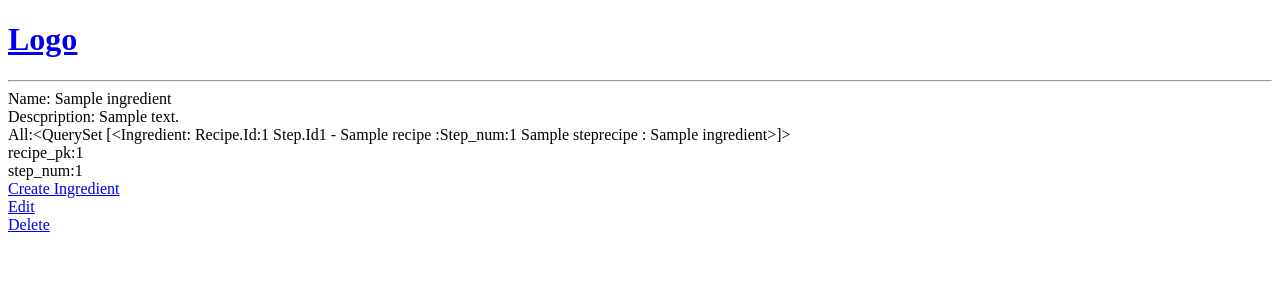
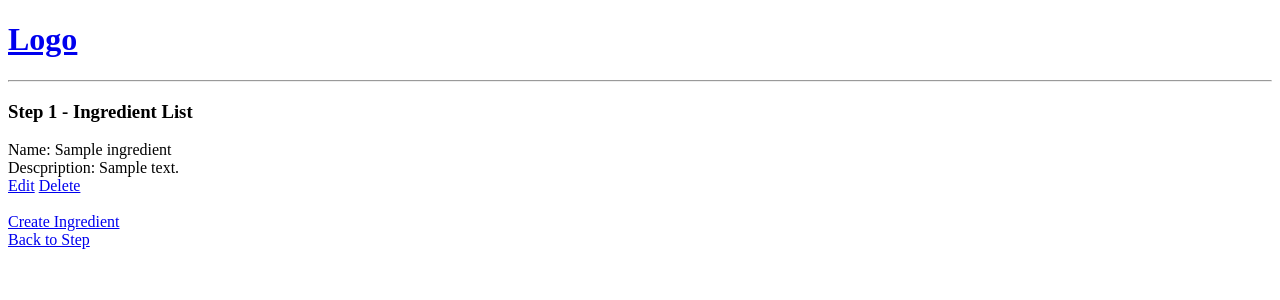
Before and after one commit to fboomax/recipeCrud, a Django app: page /recipe/1/steplist/1/ingredients in a window 1280 px wide. Shown: the top 300 px of the page. Run offline with Django 3.2, Linux system fonts and the light colour scheme; tables that the repository leaves empty hold one stand-in row (values such as "Sample post").

Commit message:
View functions changed to class (#7)
* change Home Recipe and CreateRecipe to class

* UpdateRecipe to class

* RecipeView DeleteRecipe StepRecipe IngredientList to class

* draft for UpdateIngredinet CreateIngredient classes

* UpdateIngredient to class

* CreateIngredient class ok

* DeleteIngredient into class

* all views to class and work

* erase comments and reformat the code

```diff
--- a/base/templates/base/delete_ingredient.html
+++ b/base/templates/base/delete_ingredient.html
@@ -4,7 +4,7 @@
 
         <form method="POST"action="" >
             {% csrf_token %}
-            <p>Are you sure you want to delete "{{ obj }}" ?</p>
+            <p>Are you sure you want to delete "{{ ingredient.name }}" ?</p>
             <a href="{{request.META.HTTP_REFERER}}">Go Back</a>
             <input type="submit" value="Confirm"/>
 
--- a/base/templates/base/ingredientlist.html
+++ b/base/templates/base/ingredientlist.html
@@ -1,6 +1,6 @@
 {% extends 'main.html' %}
     {% block content %}
-
+        <h3>Step {{ step_num }} - Ingredient List </h3>
         {% for ingredient in page_obj %}
             <pre>Name:{{ingredient.name}}</pre>
             <pre>Descpription:{{ingredient.description}}</pre>
@@ -10,22 +10,22 @@
             {% for ingredient in ingredients %}
                 <div>Name: {{ingredient.name}}</div>
                 <div>Descpription: {{ingredient.description}}</div>
+                <div>
+                    <a href="/recipe/{{ recipe_pk }}/steplist/{{ step_num }}/ingredients/{{ ingredient.id }}/update/">Edit</a>
+                    <a href="/recipe/{{ recipe_pk }}/steplist/{{ step_num }}/ingredients/{{ ingredient.id }}/delete/">Delete</a>
+                </div>
+                <br>
             {% endfor %}
 
         </div>
-        <div>All:{{ingredients}}</div>
-        <div>recipe_pk:{{recipe_pk}}</div>
-        <div>step_num:{{step_num}}</div>
 
         <div>
             <a href="/recipe/{{ recipe_pk }}/steplist/{{ step_num }}/ingredients/create-iningredients/">Create Ingredient</a>
         </div>
         <div>
-            <a href="/recipe/{{ recipe_pk }}/steplist/{{ step_num }}/ingredients/update-iningredients/">Edit</a>
-        </div>
-        <div>
-            <a href="/recipe/{{ recipe_pk }}/steplist/{{ step_num }}/ingredients/delete-iningredients/">Delete</a>
+            <a href="/recipe/{{ recipe_pk }}/steplist/">Back to Step</a>
         </div>
 
 
+
     {% endblock %}
--- a/base/templates/base/recipe.html
+++ b/base/templates/base/recipe.html
@@ -16,7 +16,7 @@
             <h3>Name: {{ selectedRecipe.name }}</h3>
             <h3>Category: {{ selectedRecipe.category }}</h3>
             <h3>Difficulty: {{ selectedRecipe.difficulty }}</h3>
-            <h3>Steps: {{ selectedRecipe.steps }}</h3>
+            <h3>Steps: {{ selectedRecipe.steprecipe_set.count }}</h3>
             <h3>Duration: {{ selectedRecipe.duration }}</h3>
             <img src={{ selectedRecipe.image.url }} width="250" height="250">
             <h3>Updated: {{ selectedRecipe.updated }}</h3>
@@ -27,7 +27,7 @@
         </div>
         <div>
 {#             <a href="/recipe/{{ selectedRecipe.id }}/steps-recipe/">Go Step Recipe</a>#}
-             <a href="/recipe/{{ selectedRecipe.id }}/steplist/{{ 1 }}">Go Step Recipe</a>
+             <a href="/recipe/{{ selectedRecipe.id }}/steplist/">Go to Step List</a>
         </div>
         <div>
             <a href="{{ request.META.HTTP_REFERER }}">Go Back</a>
--- a/base/urls.py
+++ b/base/urls.py
@@ -3,25 +3,21 @@ from django.urls import path
 from . import views
 
 urlpatterns = [
-    path('', views.home, name='home'),
-    path('recipes/', views.recipes, name='recipes'),
-    path('recipe/<str:pk>/', views.recipe, name='recipe'),
-    path('create-recipe/', views.createRecipe, name='create-recipe'),
-    path('update-recipe/<str:pk>', views.updateRecipe, name='update-recipe'),
-    path('delete-recipe/<str:pk>', views.deleteRecipe, name='delete-recipe'),
-
-    # path('recipe/<str:recipe_pk>/steps-recipe/', views.stepsRecipe, name='steps-recipe'),
-    # path('recipe/<str:recipe_pk>/steps-recipe/<str:step_pk>/', views.eachStepRecipe, name='step-recipe'),
-    # path('recipe/<str:recipe_pk>/steplist/', views.listingStepRecipe, name='steplist'),
-    path('recipe/<str:recipe_pk>/steplist/<int:step_pk>/', views.listingStepRecipe, name='step-list'),
-    path('recipe/<str:recipe_pk>/update-step/<int:step_num>/', views.updateStep, name='update-step'),
-    path('recipe/<str:recipe_pk>/create-step/', views.createStep, name='create-step'),
-    path('recipe/<str:recipe_pk>/delete-step/<int:step_num>/', views.deleteStep, name='delete-step'),
-    path('recipe/<str:recipe_pk>/steplist/<int:step_num>/ingredients', views.listingIngrdient, name='ingredient-list'),
-    path('recipe/<str:recipe_pk>/steplist/<int:step_num>/ingredients/update-iningredients/', views.updateIngredient,
+    path('', views.HomeView.as_view(), name='home'),
+    path('recipes/', views.RecipeListView.as_view(), name='recipes'),
+    path('recipe/<str:recipe_pk>/', views.RecipeView.as_view(), name='recipe'),
+    path('create-recipe/', views.CreateRecipeView.as_view(), name='create-recipe'),
+    path('update-recipe/<str:pk>', views.UpdateRecipeView.as_view(), name='update-recipe'),
+    path('delete-recipe/<str:pk>', views.DeleteRecipeView.as_view(), name='delete-recipe'),
+    path('recipe/<str:recipe_pk>/steplist/', views.StepRecipeListView.as_view(), name='step-list'),
+    path('recipe/<str:recipe_pk>/update-step/<int:step_pk>/', views.UpdateStep.as_view(), name='update-step'),
+    path('recipe/<str:recipe_pk>/create-step/', views.CreateStep.as_view(), name='create-step'),
+    path('recipe/<str:recipe_pk>/delete-step/<int:step_pk>/', views.DeleteStep.as_view(), name='delete-step'),
+    path('recipe/<str:recipe_pk>/steplist/<int:step_num>/ingredients', views.IngredientListView.as_view(), name='ingredient-list'),
+    path('recipe/<str:recipe_pk>/steplist/<int:step_num>/ingredients/<int:ingredient_pk>/update/', views.UpdateIngredient.as_view(),
          name='update-ingredient'),
-    path('recipe/<str:recipe_pk>/steplist/<int:step_num>/ingredients/delete-iningredients/', views.deleteIngredient,
+    path('recipe/<str:recipe_pk>/steplist/<int:step_num>/ingredients/<int:ingredient_pk>/delete/', views.DeleteIngredient.as_view(),
          name='delete-ingredient'),
-    path('recipe/<str:recipe_pk>/steplist/<int:step_num>/ingredients/create-iningredients/', views.createIngredient,
+    path('recipe/<str:recipe_pk>/steplist/<int:step_num>/ingredients/create-iningredients/', views.CreateIngredient.as_view(),
          name='create-ingredient'),
 ]
--- a/base/views.py
+++ b/base/views.py
@@ -1,248 +1,189 @@
-from django.http import Http404
-from django.shortcuts import render, redirect
+from django.shortcuts import render, redirect, get_object_or_404
 from .models import Recipe, StepRecipe, Ingredient
 from .forms import RecipeForm, StepRecipeForm, IngredientForm
 from django.core.paginator import Paginator
-from django.forms import modelformset_factory
+from django.views import View
+from django.urls import reverse
+from django.views.generic import FormView
 
 
-def home(request):
-    return render(request, 'base/home.html')
+class HomeView(View):
+    def get(self, request):
+        return render(request, 'base/home.html')
 
 
-def recipes(request):
-    allRecipes = Recipe.objects.all()
-    context = {'allRecipes': allRecipes}
-    return render(request, 'base/recipes.html', context)
+class RecipeListView(View):
+    def get(self, request):
+        allRecipes = Recipe.objects.all()
+        context = {'allRecipes': allRecipes}
+        return render(request, 'base/recipes.html', context)
 
 
-def recipe(request, pk):
-    selectedRecipe = Recipe.objects.get(id=pk)
-    context = {'selectedRecipe': selectedRecipe}
-    return render(request, 'base/recipe.html', context)
+class CreateRecipeView(View):
+    def get(self, request):
+        form = RecipeForm()
+        context = {'form': form}
+        return render(request, 'base/recipe_form.html', context)
 
-
-def createRecipe(request):
-    form = RecipeForm()
-    if request.method == 'POST':
+    def post(self, request):
         form = RecipeForm(request.POST, request.FILES)
-        print(form.is_valid())
         if form.is_valid():
-            print(form)
-            nm = form.cleaned_data.get("name")
-            cat = form.cleaned_data.get("category")
-            dif = form.cleaned_data.get("difficulty")
-            st = form.cleaned_data.get("steps")
-            dur = form.cleaned_data.get("duration")
-            img = form.cleaned_data.get("image")
-            obj = Recipe.objects.create(
-                name=nm,
-                category=cat,
-                difficulty=dif,
-                duration=dur,
-                steps=st,
-                image=img
-            )
+            data = form.cleaned_data
+            obj = Recipe.objects.create(**data)
             print(obj)
             obj.save()
             return redirect('recipes')
-        # else:
-        #     form = {}
-        #     return redirect('recipes')
-    context = {'form': form}
-    return render(request, 'base/recipe_form.html', context)
+        else:
+            context = {'form': form}
+            return render(request, 'base/recipe_form.html', context)
 
 
-def updateRecipe(request, pk):
-    recipe = Recipe.objects.get(id=pk)
-    form = RecipeForm(instance=recipe)
-    if request.method == "POST":
+class RecipeView(View):
+    def get(self, request, recipe_pk):
+        selectedRecipe = Recipe.objects.get(id=recipe_pk)
+        context = {'selectedRecipe': selectedRecipe}
+        return render(request, 'base/recipe.html', context)
+
+
+class UpdateRecipeView(View):
+    def get(self, request, pk):
+        recipe = Recipe.objects.get(id=pk)
+        form = RecipeForm(instance=recipe)
+        context = {'form': form}
+        return render(request, 'base/recipe_form.html', context)
+
+    def post(self, request, pk):
+        recipe = Recipe.objects.get(id=pk)
         form = RecipeForm(request.POST, instance=recipe)
         if form.is_valid():
             form.save()
             return redirect('recipes')
-    context = {'form': form}
-    return render(request, 'base/recipe_form.html', context)
 
 
-def deleteRecipe(request, pk):
-    recipe = Recipe.objects.get(id=pk)
-    if request.method == 'POST':
+class DeleteRecipeView(View):
+    def get(self, request, pk):
+        recipe = Recipe.objects.get(id=pk)
+        return render(request, 'base/delete.html', {'obj': recipe})
+
+    def post(self, request, pk):
+        recipe = Recipe.objects.get(id=pk)
         recipe.delete()
         return redirect('recipes')
-    return render(request, 'base/delete.html', {'obj': recipe})
 
 
-def listingStepRecipe(request, recipe_pk, step_pk):
-    recipe = Recipe.objects.get(id=int(recipe_pk))
-    stepsRecipe = recipe.steprecipe_set.order_by('step')
-    paginator = Paginator(stepsRecipe, per_page=1)
-    page_object = paginator.get_page(step_pk)
+class StepRecipeListView(View):
 
-    context = {"page_obj": page_object, "recipe_id": recipe_pk, "step_pk": step_pk}
-    return render(request, "base/steplist.html", context)
+    def get(self, request, recipe_pk):
+        page = request.GET.get('page', 1)
+        recipe = Recipe.objects.get(id=int(recipe_pk))
+        stepsRecipe = recipe.steprecipe_set.order_by('step')
+        paginator = Paginator(stepsRecipe, per_page=2)
+        page_object = paginator.get_page(page)
 
-# def listingIngrdient(request, recipe_pk, step_num):
-#     recipe = Recipe.objects.get(id=int(recipe_pk))
-#     stepsRecipe = recipe.steprecipe_set.order_by('step')
-#     ingredients = stepsRecipe.ingredient_set.order_by('ingredient__name')
-#     print(ingredients)
-#     paginator = Paginator(ingredients, per_page=1)
-#     page_object = paginator.get_page(step_num)
-#
-#     context = {"page_obj": page_object, "recipe_id": recipe_pk ,'ingredients':ingredients}
-#     return render(request, "base/ingredientlist.html", context)
+        context = {"page_obj": page_object, "recipe_id": recipe_pk}
+        return render(request, "base/steplist.html", context)
 
-def listingIngrdient(request, recipe_pk, step_num):
-    recipe = Recipe.objects.get(id=int(recipe_pk))
-    stepRecipe = recipe.steprecipe_set.get(step=int(step_num))
-    ingredients = stepRecipe.ingredient_set.filter(stepRecipe__step=stepRecipe.step)
-    # paginator = Paginator(ingredients, per_page=1)
-    # page_object = paginator.get_page(step_num)
 
-    # context = {'page_object':page_object,'ingredients':ingredients}
-    context = {'ingredients':ingredients, 'recipe_pk': int(recipe_pk), 'step_num':int(step_num)}
-    return render(request, "base/ingredientlist.html", context)
+class IngredientListView(View):
 
-def createIngredient(request, recipe_pk, step_num):
-    form = IngredientForm()
-    if request.method == 'POST':
+    def get(self, request, recipe_pk, step_num):
+        recipe = Recipe.objects.get(id=int(recipe_pk))
+        stepRecipe = recipe.steprecipe_set.get(step=int(step_num))
+        ingredients = stepRecipe.ingredient_set.filter(stepRecipe__step=stepRecipe.step).all()
+        context = {'ingredients': ingredients, 'recipe_pk': int(recipe_pk), 'step_num': int(step_num)}
+        return render(request, "base/ingredientlist.html", context)
+
+
+
+class CreateIngredient(View):
+    def get(self, request, recipe_pk, step_num):
+        form = IngredientForm()
+        context = {'form': form}
+        return render(request, 'base/ingredient_form.html', context)
+
+    def post(self, request, recipe_pk, step_num):
         form = IngredientForm(request.POST, request.FILES)
         if form.is_valid():
-            print(form)
-            sr = form.cleaned_data.get("stepRecipe")
-            ni = form.cleaned_data.get("numIngredient")
-            nm = form.cleaned_data.get("name")
-            ds = form.cleaned_data.get("description")
-            obj = Ingredient.objects.create(
-                stepRecipe=sr,
-                numIngredient=ni,
-                name=nm,
-                description=ds,
-            )
-            print(obj)
+            data = form.cleaned_data
+            data['stepRecipe'] = StepRecipe.objects.get(step=step_num, recipe=recipe_pk)
+            obj = Ingredient.objects.create(**data)
             obj.save()
-            return redirect('recipes')
-    context = {'form': form}
-    return render(request, 'base/ingredient_form.html', context)
+            return redirect(reverse('ingredient-list', kwargs={'recipe_pk': recipe_pk, 'step_num': step_num}))
+        else:
+            context = {'form': form}
+            return render(request, 'base/ingredient_form.html', context)
 
-def updateIngredient(request, recipe_pk, step_num):
-    recipe = Recipe.objects.get(id=int(recipe_pk))
-    stepRecipe = recipe.steprecipe_set.get(step=int(step_num))
-    ingredients = stepRecipe.ingredient_set.filter(stepRecipe__step=stepRecipe.step)
-    print(type(ingredients.first()))
-    form = IngredientForm(instance=ingredients.first())
-    if request.method == "POST":
-        form = IngredientForm(request.POST, instance=ingredients)
+
+class UpdateIngredient(FormView, View):
+    template_name = 'base/ingredient_form.html'
+    form_class = IngredientForm
+    success_url = '/recipes/'
+
+    def get(self, request, recipe_pk, step_num, ingredient_pk):
+        ingredient = Ingredient.objects.get(id=ingredient_pk)
+        form = IngredientForm(instance=ingredient)
+        context = {'form': form}
+        return render(request, 'base/ingredient_form.html', context)
+
+    def post(self, request, recipe_pk, step_num, ingredient_pk):
+        ingredient = Ingredient.objects.get(id=ingredient_pk)
+        form = IngredientForm(request.POST, instance=ingredient)
         if form.is_valid():
             form.save()
-            return redirect('recipes')
-    context = {'form': form}
-    return render(request, 'base/ingredient_form.html', context)
-
-def deleteIngredient(request,recipe_pk, step_num ):
-    recipe = Recipe.objects.get(id=int(recipe_pk))
-    stepRecipe = recipe.steprecipe_set.get(step=int(step_num))
-    ingredients = stepRecipe.ingredient_set.filter(stepRecipe__step=stepRecipe.step)
-    if request.method == "POST":
-        ingredients.delete()
-        return redirect('recipes')
-    context = {'ingredients': ingredients}
-    return render(request, "base/delete_ingredient.html", context)
-    #
-    # if request.method == 'POST':
-    #     stepsRecipe.delete()
-    #     recipe = Recipe.objects.get(id=int(recipe_pk))
-    #     stepsRecipe = recipe.steprecipe_set.all()
-    #     paginator = Paginator(stepsRecipe, per_page=1)
-    #     page_object = paginator.get_page(step_num)
-    #     context = {"page_obj": page_object, "recipe_id": recipe_pk}
-    #     return render(request, "base/steplist.html", context)
-    # return render(request, 'base/delete_step.html', {'obj': stepsRecipe})
+            return redirect(reverse('ingredient-list', kwargs={'recipe_pk': recipe_pk, 'step_num': step_num}))
 
 
-def updateStep(request, recipe_pk, step_num):
-    recipe = Recipe.objects.get(id=int(recipe_pk))
-    stepsRecipe = recipe.steprecipe_set.get(step=int(step_num))
-    print(type(stepsRecipe))
-    # stepsRecipe = recipe.steprecipe_set.all()
-    form = StepRecipeForm(instance=stepsRecipe)
-    if request.method == "POST":
-        form = StepRecipeForm(request.POST, instance=stepsRecipe)
+class DeleteIngredient(View):
+    def get(self, request, recipe_pk, step_num, ingredient_pk):
+        ingredient = get_object_or_404(Ingredient, pk=ingredient_pk)
+        context = {'ingredient': ingredient}
+        return render(request, "base/delete_ingredient.html", context)
+
+    def post(self, request, recipe_pk, step_num, ingredient_pk):
+        ingredient = get_object_or_404(Ingredient, pk=ingredient_pk)
+        ingredient.delete()
+        return redirect(reverse('ingredient-list', kwargs={'recipe_pk': recipe_pk, 'step_num': step_num}))
+
+
+class UpdateStep(View):
+    def get(self, request, recipe_pk, step_pk):
+        print(StepRecipe.objects.all())
+        stepRecipe = get_object_or_404(StepRecipe, pk=step_pk)
+
+        form = StepRecipeForm(instance=stepRecipe)
+        context = {'form': form}
+        return render(request, "base/step_form.html", context)
+
+    def post(self, request, recipe_pk, step_pk):
+        stepRecipe = get_object_or_404(StepRecipe, pk=step_pk)
+        form = StepRecipeForm(request.POST, instance=stepRecipe)
         if form.is_valid():
             form.save()
-            url_current_step = f'http://127.0.0.1:8000/recipe/{int(recipe_pk)}/steplist/{step_num}/'
-            print(url_current_step)
-            return redirect(url_current_step)
-    context = {'form': form}
-    return render(request, "base/step_form.html", context)
+            return redirect(reverse('step-list', kwargs={'recipe_pk': recipe_pk}))
 
-def createStep(request, recipe_pk,):
-    form = StepRecipeForm()
-    if request.method == 'POST':
+
+class CreateStep(View):
+    def get(self, request, recipe_pk):
+        form = StepRecipeForm()
+        context = {'form': form}
+        return render(request, 'base/step_form.html', context)
+
+    def post(self, request, recipe_pk):
         form = StepRecipeForm(request.POST, request.FILES)
         if form.is_valid():
-            print(form)
-            rc = form.cleaned_data.get("recipe")
-            st = form.cleaned_data.get("step")
-            tt = form.cleaned_data.get("title")
-            ds = form.cleaned_data.get("description")
-            dr = form.cleaned_data.get("duration")
-            img = form.cleaned_data.get("image")
-            obj = StepRecipe.objects.create(
-                recipe=rc,
-                step=st,
-                title=tt,
-                description=ds,
-                duration=dr,
-                image=img
-            )
-            print(obj)
+            data = form.cleaned_data
+            obj = StepRecipe.objects.create(**data)
             obj.save()
-            return redirect('recipes')
-    context = {'form': form}
-    return render(request, 'base/step_form.html', context)
-
-def deleteStep(request, recipe_pk, step_num):
-    recipe = Recipe.objects.get(id=int(recipe_pk))
-    stepsRecipe = recipe.steprecipe_set.get(step=int(step_num))
-    if request.method == 'POST':
-        stepsRecipe.delete()
-        recipe = Recipe.objects.get(id=int(recipe_pk))
-        stepsRecipe = recipe.steprecipe_set.all()
-        paginator = Paginator(stepsRecipe, per_page=1)
-        page_object = paginator.get_page(step_num)
-        context = {"page_obj": page_object, "recipe_id": recipe_pk}
-        return render(request, "base/steplist.html", context)
-    return render(request, 'base/delete_step.html', {'obj': stepsRecipe})
+            return redirect(reverse('recipe', kwargs={'recipe_pk': recipe_pk}))
 
 
-# def deleteRecipe(request, pk):
-#     recipe = Recipe.objects.get(id=pk)
-#     if request.method == 'POST':
-#         recipe.delete()
-#         return redirect('recipes')
-#     return render(request, 'base/delete.html', {'obj': recipe})
+class DeleteStep(View):
 
+    def get(self, request, recipe_pk, step_pk):
+        stepRecipe = get_object_or_404(StepRecipe, pk=step_pk)
+        return render(request, 'base/delete_step.html', {'obj': stepRecipe})
 
-# def stepsRecipe(request, recipe_pk):
-#     # firstAppear = False
-#     recipe = Recipe.objects.get(id=recipe_pk)
-#     # stepsRecipe = recipe.steprecipe_set.all()
-#     stepsRecipe = recipe.steprecipe_set.first()
-#     next_page = stepsRecipe.id+1
-#     print(stepsRecipe)
-#     firstAppear = True
-#     # stepRecipes = StepRecipe.object.all()
-#     context = {'recipe': recipe, 'stepsRecipe': stepsRecipe, 'next_page': next_page}
-#     return render(request, 'base/stepsRecipe.html', context)
-#
-
-# def eachStepRecipe(request, recipe_pk, step_pk):
-#     recipe = Recipe.objects.get(id=recipe_pk)
-#     # stepsRecipe = recipe.steprecipe_set.all()
-#     eachStepRecipe = recipe.steprecipe_set.get(id=step_pk)
-#     print(eachStepRecipe.id)
-#     next_page = eachStepRecipe.id + 1
-#     context = {'recipe': recipe, 'eachStepRecipe': eachStepRecipe, 'next_page':next_page}
-#     return render(request, 'base/eachStepRecipe.html', context)
+    def post(self, request, recipe_pk, step_pk):
+        stepRecipe = get_object_or_404(StepRecipe, pk=step_pk)
+        stepRecipe.delete()
+        return redirect(reverse('step-list', kwargs={'recipe_pk': recipe_pk}))
--- a/requirements.txt
+++ b/requirements.txt
@@ -1,5 +1,6 @@
 asgiref==3.5.2
 Django==3.2
+Pillow==9.4.0
 psycopg2-binary==2.9.3
 pytz==2022.6
 sqlparse==0.4.3
```
Also changed, not shown: base/forms.py (+7 -1 lines), base/models.py (+0 -15 lines), base/templates/base/ingredient_form.html (+7 -2 lines), base/templates/base/steplist.html (+16 -30 lines), base/migrations/0013_alter_ingredient_numingredient.py (added), base/migrations/0014_remove_ingredient_numingredient.py (added).
